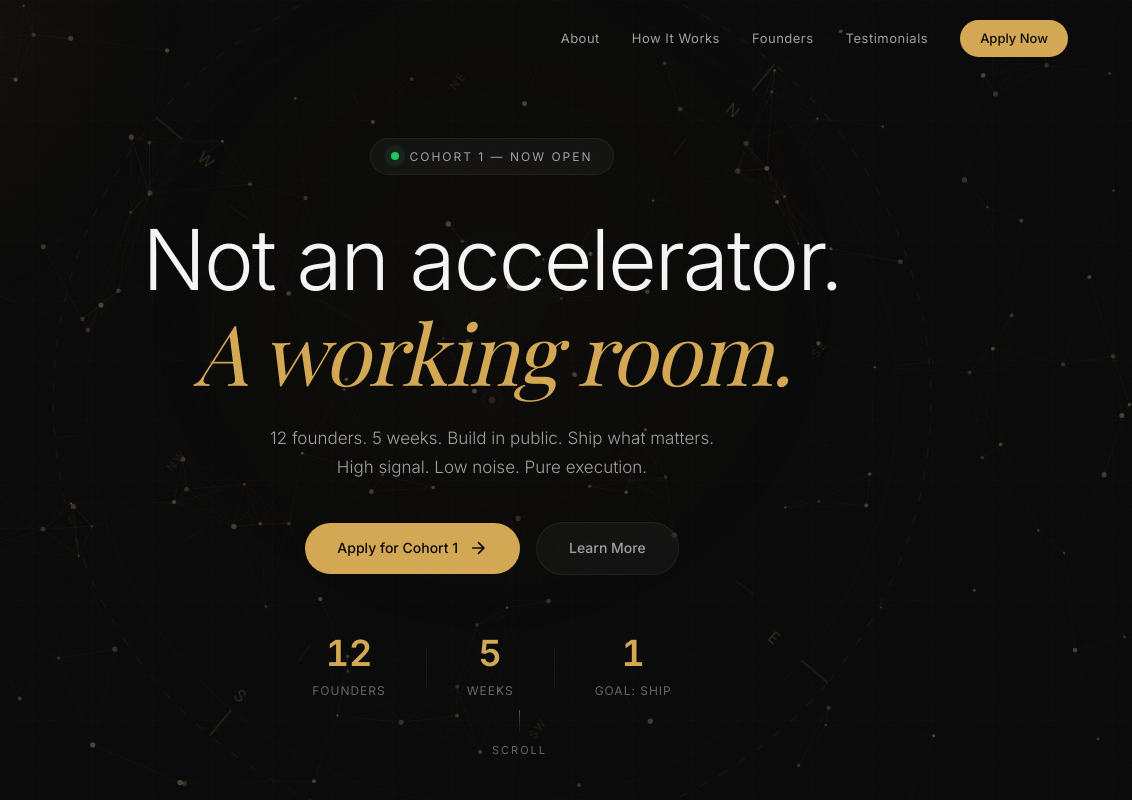
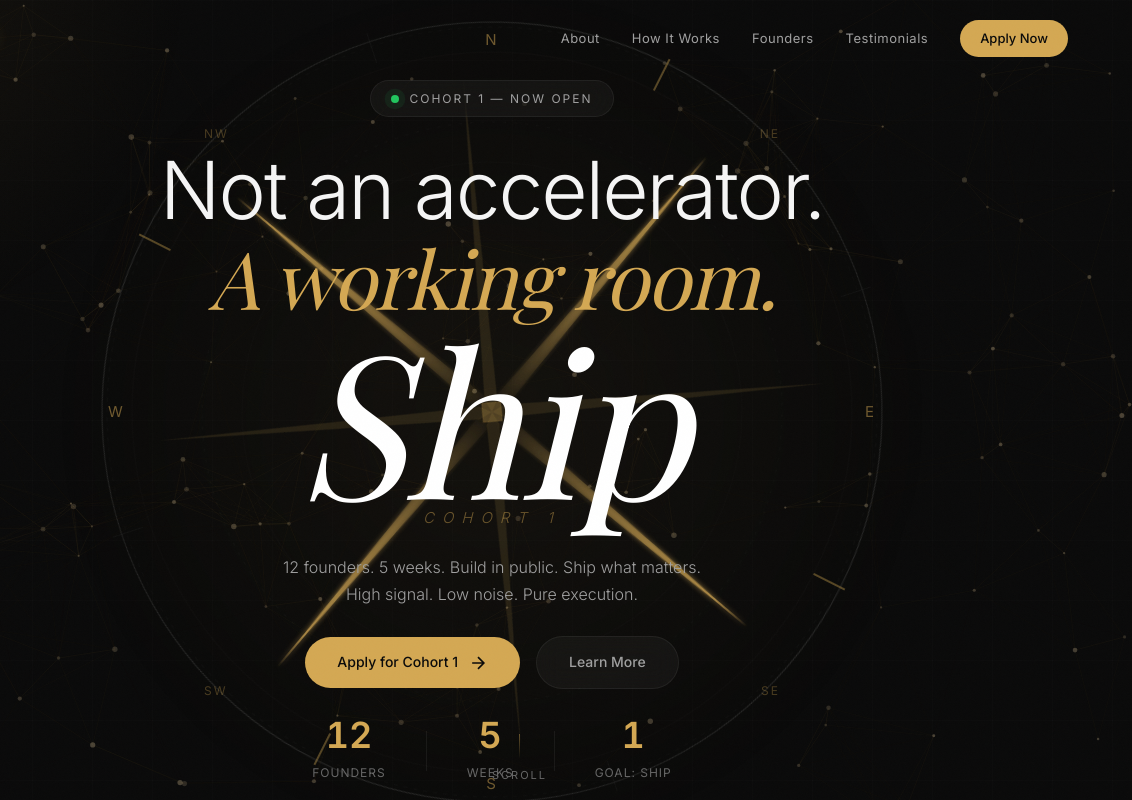
Before and after one commit to sreekarvss29/ship-studio-recreation, a plain HTML site: page index.html in a window 1280 px wide. Shown: the top 800 px of the page, 148-1280 px from the left. Drawn offline with nearby package versions, Linux system fonts and the light colour scheme; animation ran at ten frames a second; a web font is replaced by a local one.

Commit message:
Redesign compass with gold star needles, large Ship logo, and hover glow
- Compass star with gradient gold needles (N/S/E/W + diagonals) spinning behind content
- Large serif "Ship" + "COHORT 1" text centered in hero with golden glow on hover
- Direction labels (N/S/E/W/NE/NW/SE/SW) fixed around compass ring
- Green badge "Cohort 1 — Now Open" restored
- Hero content centered inside compass as background
- Removed duplicate compass-logo element

Co-Authored-By: Claude Opus 4.6 <noreply@anthropic.com>

```diff
--- a/index.html
+++ b/index.html
@@ -54,71 +54,89 @@
     <div class="hero-grid-bg"></div>
     <div class="hero-radial"></div>
 
-    <!-- Compass Ring -->
-    <div class="compass-wrapper">
-      <!-- Outer ring - slow spin -->
-      <div class="compass-ring compass-ring-outer">
+    <!-- Compass + Ship Logo -->
+    <div class="compass-wrapper" id="compassWrapper">
+      <!-- Compass star (gold needle) - slow spin -->
+      <div class="compass-star">
         <svg viewBox="0 0 800 800" fill="none" xmlns="http://www.w3.org/2000/svg">
-          <circle cx="400" cy="400" r="390" stroke="rgba(212,168,83,0.08)" stroke-width="1" stroke-dasharray="8 12"/>
-          <circle cx="400" cy="400" r="360" stroke="rgba(212,168,83,0.05)" stroke-width="0.5"/>
-          <!-- Tick marks -->
-          <line x1="400" y1="10" x2="400" y2="40" stroke="rgba(212,168,83,0.2)" stroke-width="1"/>
-          <line x1="400" y1="760" x2="400" y2="790" stroke="rgba(212,168,83,0.2)" stroke-width="1"/>
-          <line x1="10" y1="400" x2="40" y2="400" stroke="rgba(212,168,83,0.2)" stroke-width="1"/>
-          <line x1="760" y1="400" x2="790" y2="400" stroke="rgba(212,168,83,0.2)" stroke-width="1"/>
-          <!-- Diagonal ticks -->
-          <line x1="121" y1="121" x2="142" y2="142" stroke="rgba(212,168,83,0.1)" stroke-width="0.5"/>
-          <line x1="679" y1="121" x2="658" y2="142" stroke="rgba(212,168,83,0.1)" stroke-width="0.5"/>
-          <line x1="121" y1="679" x2="142" y2="658" stroke="rgba(212,168,83,0.1)" stroke-width="0.5"/>
-          <line x1="679" y1="679" x2="658" y2="658" stroke="rgba(212,168,83,0.1)" stroke-width="0.5"/>
-          <!-- Direction labels -->
-          <text x="400" y="70" text-anchor="middle" fill="rgba(212,168,83,0.25)" font-size="14" font-family="Inter" font-weight="300" letter-spacing="4">N</text>
-          <text x="400" y="750" text-anchor="middle" fill="rgba(212,168,83,0.25)" font-size="14" font-family="Inter" font-weight="300" letter-spacing="4">S</text>
-          <text x="70" y="405" text-anchor="middle" fill="rgba(212,168,83,0.25)" font-size="14" font-family="Inter" font-weight="300" letter-spacing="4">W</text>
-          <text x="730" y="405" text-anchor="middle" fill="rgba(212,168,83,0.25)" font-size="14" font-family="Inter" font-weight="300" letter-spacing="4">E</text>
+          <defs>
+            <linearGradient id="starGoldV" x1="400" y1="0" x2="400" y2="800" gradientUnits="userSpaceOnUse">
+              <stop offset="0%" stop-color="#d4a853" stop-opacity="0.9"/>
+              <stop offset="40%" stop-color="#d4a853" stop-opacity="0.15"/>
+              <stop offset="50%" stop-color="#d4a853" stop-opacity="0"/>
+              <stop offset="60%" stop-color="#d4a853" stop-opacity="0.15"/>
+              <stop offset="100%" stop-color="#d4a853" stop-opacity="0.9"/>
+            </linearGradient>
+            <linearGradient id="starGoldH" x1="0" y1="400" x2="800" y2="400" gradientUnits="userSpaceOnUse">
+              <stop offset="0%" stop-color="#d4a853" stop-opacity="0.9"/>
+              <stop offset="40%" stop-color="#d4a853" stop-opacity="0.15"/>
+              <stop offset="50%" stop-color="#d4a853" stop-opacity="0"/>
+              <stop offset="60%" stop-color="#d4a853" stop-opacity="0.15"/>
+              <stop offset="100%" stop-color="#d4a853" stop-opacity="0.9"/>
+            </linearGradient>
+            <filter id="starGlow">
+              <feGaussianBlur stdDeviation="3" result="blur"/>
+              <feMerge>
+                <feMergeNode in="blur"/>
+                <feMergeNode in="SourceGraphic"/>
+              </feMerge>
+            </filter>
+          </defs>
+          <!-- Vertical needle (N-S) -->
+          <polygon points="400,30 408,380 400,400 392,380" fill="url(#starGoldV)" filter="url(#starGlow)"/>
+          <polygon points="400,770 408,420 400,400 392,420" fill="url(#starGoldV)" filter="url(#starGlow)"/>
+          <!-- Horizontal needle (W-E) -->
+          <polygon points="30,400 380,392 400,400 380,408" fill="url(#starGoldH)" filter="url(#starGlow)"/>
+          <polygon points="770,400 420,392 400,400 420,408" fill="url(#starGoldH)" filter="url(#starGlow)"/>
+          <!-- Diagonal needles (thinner) -->
+          <polygon points="138,138 385,395 400,400 395,385" fill="rgba(212,168,83,0.12)"/>
+          <polygon points="662,138 405,385 400,400 415,395" fill="rgba(212,168,83,0.12)"/>
+          <polygon points="138,662 385,405 400,400 395,415" fill="rgba(212,168,83,0.12)"/>
+          <polygon points="662,662 415,405 400,400 405,415" fill="rgba(212,168,83,0.12)"/>
+          <!-- Center diamond -->
+          <polygon points="400,385 415,400 400,415 385,400" fill="rgba(212,168,83,0.3)" stroke="rgba(212,168,83,0.5)" stroke-width="0.5"/>
         </svg>
       </div>
 
-      <!-- Middle ring - counter spin -->
-      <div class="compass-ring compass-ring-middle">
-        <svg viewBox="0 0 600 600" fill="none" xmlns="http://www.w3.org/2000/svg">
-          <circle cx="300" cy="300" r="290" stroke="rgba(212,168,83,0.06)" stroke-width="0.5" stroke-dasharray="4 8"/>
-          <circle cx="300" cy="300" r="260" stroke="rgba(212,168,83,0.04)" stroke-width="0.5" stroke-dasharray="2 16"/>
-          <!-- Small tick marks every 30 degrees -->
-          <line x1="300" y1="10" x2="300" y2="30" stroke="rgba(212,168,83,0.12)" stroke-width="0.5"/>
-          <line x1="445" y1="37" x2="438" y2="55" stroke="rgba(212,168,83,0.08)" stroke-width="0.5"/>
-          <line x1="563" y1="155" x2="545" y2="162" stroke="rgba(212,168,83,0.08)" stroke-width="0.5"/>
-          <line x1="590" y1="300" x2="570" y2="300" stroke="rgba(212,168,83,0.12)" stroke-width="0.5"/>
-          <line x1="563" y1="445" x2="545" y2="438" stroke="rgba(212,168,83,0.08)" stroke-width="0.5"/>
-          <line x1="445" y1="563" x2="438" y2="545" stroke="rgba(212,168,83,0.08)" stroke-width="0.5"/>
-          <line x1="300" y1="590" x2="300" y2="570" stroke="rgba(212,168,83,0.12)" stroke-width="0.5"/>
-          <line x1="155" y1="563" x2="162" y2="545" stroke="rgba(212,168,83,0.08)" stroke-width="0.5"/>
-          <line x1="37" y1="445" x2="55" y2="438" stroke="rgba(212,168,83,0.08)" stroke-width="0.5"/>
-          <line x1="10" y1="300" x2="30" y2="300" stroke="rgba(212,168,83,0.12)" stroke-width="0.5"/>
-          <line x1="37" y1="155" x2="55" y2="162" stroke="rgba(212,168,83,0.08)" stroke-width="0.5"/>
-          <line x1="155" y1="37" x2="162" y2="55" stroke="rgba(212,168,83,0.08)" stroke-width="0.5"/>
-          <!-- Diagonal labels -->
-          <text x="510" y="110" text-anchor="middle" fill="rgba(212,168,83,0.15)" font-size="10" font-family="Inter" font-weight="300" letter-spacing="2">NE</text>
-          <text x="510" y="510" text-anchor="middle" fill="rgba(212,168,83,0.15)" font-size="10" font-family="Inter" font-weight="300" letter-spacing="2">SE</text>
-          <text x="90" y="510" text-anchor="middle" fill="rgba(212,168,83,0.15)" font-size="10" font-family="Inter" font-weight="300" letter-spacing="2">SW</text>
-          <text x="90" y="110" text-anchor="middle" fill="rgba(212,168,83,0.15)" font-size="10" font-family="Inter" font-weight="300" letter-spacing="2">NW</text>
+      <!-- Outer circle ring - slow spin -->
+      <div class="compass-ring compass-ring-outer">
+        <svg viewBox="0 0 800 800" fill="none" xmlns="http://www.w3.org/2000/svg">
+          <circle cx="400" cy="400" r="390" stroke="rgba(255,255,255,0.12)" stroke-width="1"/>
+          <circle cx="400" cy="400" r="385" stroke="rgba(255,255,255,0.06)" stroke-width="0.5" stroke-dasharray="4 6"/>
+          <circle cx="400" cy="400" r="360" stroke="rgba(255,255,255,0.04)" stroke-width="0.5"/>
+          <!-- Cardinal ticks -->
+          <line x1="400" y1="5" x2="400" y2="40" stroke="rgba(212,168,83,0.5)" stroke-width="1.5"/>
+          <line x1="400" y1="760" x2="400" y2="795" stroke="rgba(212,168,83,0.5)" stroke-width="1.5"/>
+          <line x1="5" y1="400" x2="40" y2="400" stroke="rgba(212,168,83,0.5)" stroke-width="1.5"/>
+          <line x1="760" y1="400" x2="795" y2="400" stroke="rgba(212,168,83,0.5)" stroke-width="1.5"/>
+          <!-- Minor ticks -->
+          <line x1="118" y1="118" x2="140" y2="140" stroke="rgba(255,255,255,0.08)" stroke-width="0.5"/>
+          <line x1="682" y1="118" x2="660" y2="140" stroke="rgba(255,255,255,0.08)" stroke-width="0.5"/>
+          <line x1="118" y1="682" x2="140" y2="660" stroke="rgba(255,255,255,0.08)" stroke-width="0.5"/>
+          <line x1="682" y1="682" x2="660" y2="660" stroke="rgba(255,255,255,0.08)" stroke-width="0.5"/>
         </svg>
       </div>
 
-      <!-- Inner ring - slow spin -->
+      <!-- Direction labels (do NOT spin) -->
+      <div class="compass-directions">
+        <span class="dir dir-n">N</span>
+        <span class="dir dir-s">S</span>
+        <span class="dir dir-w">W</span>
+        <span class="dir dir-e">E</span>
+        <span class="dir dir-ne">NE</span>
+        <span class="dir dir-nw">NW</span>
+        <span class="dir dir-se">SE</span>
+        <span class="dir dir-sw">SW</span>
+      </div>
+
+      <!-- Inner ring - counter spin -->
       <div class="compass-ring compass-ring-inner">
-        <svg viewBox="0 0 400 400" fill="none" xmlns="http://www.w3.org/2000/svg">
-          <circle cx="200" cy="200" r="190" stroke="rgba(212,168,83,0.05)" stroke-width="0.5" stroke-dasharray="1 6"/>
-          <!-- Crosshair -->
-          <line x1="200" y1="20" x2="200" y2="80" stroke="rgba(212,168,83,0.08)" stroke-width="0.5"/>
-          <line x1="200" y1="320" x2="200" y2="380" stroke="rgba(212,168,83,0.08)" stroke-width="0.5"/>
-          <line x1="20" y1="200" x2="80" y2="200" stroke="rgba(212,168,83,0.08)" stroke-width="0.5"/>
-          <line x1="320" y1="200" x2="380" y2="200" stroke="rgba(212,168,83,0.08)" stroke-width="0.5"/>
-          <!-- Center dot -->
-          <circle cx="200" cy="200" r="3" fill="rgba(212,168,83,0.15)"/>
-          <circle cx="200" cy="200" r="8" stroke="rgba(212,168,83,0.08)" stroke-width="0.5"/>
+        <svg viewBox="0 0 600 600" fill="none" xmlns="http://www.w3.org/2000/svg">
+          <circle cx="300" cy="300" r="290" stroke="rgba(255,255,255,0.06)" stroke-width="0.5" stroke-dasharray="3 8"/>
+          <circle cx="300" cy="300" r="250" stroke="rgba(255,255,255,0.03)" stroke-width="0.5"/>
         </svg>
       </div>
+
     </div>
 
     <div class="hero-content">
@@ -131,6 +149,11 @@
         <span class="title-line reveal">Not an accelerator.</span>
         <span class="title-line title-italic reveal">A working room.</span>
       </h1>
+
+      <div class="hero-ship-logo reveal" id="heroShipLogo">
+        <span class="hero-ship-text">Ship</span>
+        <span class="hero-ship-cohort">COHORT 1</span>
+      </div>
 
       <p class="hero-sub reveal">
         12 founders. 5 weeks. Build in public. Ship what matters.
--- a/script.js
+++ b/script.js
@@ -381,17 +381,19 @@ document.addEventListener('DOMContentLoaded', () => {
   const heroTitle = document.querySelector('.hero-title');
   const heroBadge = document.querySelector('.hero-badge');
   const heroStats = document.querySelector('.hero-stats');
-  const compassWrapper = document.querySelector('.compass-wrapper');
+  const compassWrapper = document.getElementById('compassWrapper');
 
   window.addEventListener('scroll', () => {
     const sy = window.scrollY;
     if (sy < window.innerHeight) {
       const factor = sy / window.innerHeight;
-      if (heroTitle) heroTitle.style.transform = `translateY(${sy * 0.15}px)`;
-      if (heroBadge) heroBadge.style.opacity = 1 - factor * 1.5;
-      if (heroStats) heroStats.style.transform = `translateY(${sy * 0.08}px)`;
-      if (compassWrapper) compassWrapper.style.transform = `translate(-50%, -50%) scale(${1 + factor * 0.2})`;
-      if (compassWrapper) compassWrapper.style.opacity = 1 - factor * 1.2;
+      if (heroTitle) heroTitle.style.transform = `translateY(${sy * 0.1}px)`;
+      if (heroBadge) heroBadge.style.opacity = 1 - factor * 1.8;
+      if (heroStats) heroStats.style.transform = `translateY(${sy * 0.05}px)`;
+      if (compassWrapper) {
+        compassWrapper.style.transform = `translate(-50%, -50%) scale(${1 + factor * 0.12})`;
+        compassWrapper.style.opacity = 1 - factor * 1.1;
+      }
     }
   }, { passive: true });
 
--- a/styles.css
+++ b/styles.css
@@ -317,23 +317,41 @@ a { color: inherit; text-decoration: none; }
   justify-content: center;
   position: relative;
   overflow: hidden;
-  padding: 120px 24px 80px;
+  padding: 80px 24px 40px;
 }
 
 .hero-grid-bg {
   display: none; /* replaced by full-page grid */
 }
 
-/* --- Compass Rings --- */
+/* --- Compass (large background behind all hero content) --- */
 .compass-wrapper {
   position: absolute;
   top: 50%;
   left: 50%;
   transform: translate(-50%, -50%);
-  width: min(95vw, 900px);
-  height: min(95vw, 900px);
+  width: min(95vw, 800px);
+  height: min(95vw, 800px);
   z-index: 1;
   pointer-events: none;
+}
+
+/* Compass star (gold needles) */
+.compass-star {
+  position: absolute;
+  top: 50%;
+  left: 50%;
+  transform: translate(-50%, -50%);
+  width: 90%;
+  height: 90%;
+  animation: spin-cw 60s linear infinite;
+}
+
+.compass-star svg {
+  display: block;
+  width: 100%;
+  height: 100%;
+  transition: filter 0.6s cubic-bezier(0.16, 1, 0.3, 1);
 }
 
 .compass-ring {
@@ -350,19 +368,13 @@ a { color: inherit; text-decoration: none; }
 .compass-ring-outer {
   width: 100%;
   height: 100%;
-  animation: spin-cw 60s linear infinite;
-}
-
-.compass-ring-middle {
-  width: 75%;
-  height: 75%;
-  animation: spin-ccw 45s linear infinite;
+  animation: spin-cw 90s linear infinite;
 }
 
 .compass-ring-inner {
-  width: 50%;
-  height: 50%;
-  animation: spin-cw 80s linear infinite;
+  width: 75%;
+  height: 75%;
+  animation: spin-ccw 70s linear infinite;
 }
 
 @keyframes spin-cw {
@@ -375,30 +387,106 @@ a { color: inherit; text-decoration: none; }
   to { transform: translate(-50%, -50%) rotate(-360deg); }
 }
 
+/* Direction labels (fixed, do NOT spin) */
+.compass-directions {
+  position: absolute;
+  inset: 0;
+  z-index: 3;
+}
+
+.dir {
+  position: absolute;
+  font-family: 'Inter', sans-serif;
+  font-weight: 400;
+  letter-spacing: 2px;
+  color: rgba(212, 168, 83, 0.5);
+  transition: all 0.6s cubic-bezier(0.16, 1, 0.3, 1);
+}
+
+.dir-n { top: 2%; left: 50%; transform: translateX(-50%); font-size: 15px; }
+.dir-s { bottom: 2%; left: 50%; transform: translateX(-50%); font-size: 15px; }
+.dir-w { top: 50%; left: 2%; transform: translateY(-50%); font-size: 15px; }
+.dir-e { top: 50%; right: 2%; transform: translateY(-50%); font-size: 15px; }
+.dir-ne { top: 14%; right: 14%; font-size: 12px; color: rgba(212,168,83,0.3); }
+.dir-nw { top: 14%; left: 14%; font-size: 12px; color: rgba(212,168,83,0.3); }
+.dir-se { bottom: 14%; right: 14%; font-size: 12px; color: rgba(212,168,83,0.3); }
+.dir-sw { bottom: 14%; left: 14%; font-size: 12px; color: rgba(212,168,83,0.3); }
+
+
+
 .hero-radial {
   position: absolute;
-  top: -20%;
+  top: -10%;
   left: 50%;
   transform: translateX(-50%);
-  width: 900px;
-  height: 900px;
+  width: 1000px;
+  height: 1000px;
   border-radius: 50%;
-  background: radial-gradient(circle, var(--gold-glow) 0%, transparent 60%);
-  filter: blur(100px);
+  background: radial-gradient(circle, rgba(212, 168, 83, 0.12) 0%, rgba(212, 168, 83, 0.04) 40%, transparent 65%);
+  filter: blur(60px);
   animation: breathe 8s ease-in-out infinite;
-  opacity: 0.2;
+  opacity: 0.5;
 }
 
 @keyframes breathe {
-  0%, 100% { opacity: 0.15; transform: translateX(-50%) scale(1); }
-  50% { opacity: 0.3; transform: translateX(-50%) scale(1.05); }
+  0%, 100% { opacity: 0.4; transform: translateX(-50%) scale(1); }
+  50% { opacity: 0.6; transform: translateX(-50%) scale(1.08); }
 }
 
 .hero-content {
   text-align: center;
   position: relative;
-  z-index: 2;
+  z-index: 10;
   max-width: 800px;
+}
+
+/* Ship logo — large serif centered */
+.hero-ship-logo {
+  display: flex;
+  flex-direction: column;
+  align-items: center;
+  margin-bottom: 24px;
+  cursor: default;
+  position: relative;
+}
+
+.hero-ship-text {
+  font-family: 'Playfair Display', serif;
+  font-style: italic;
+  font-weight: 400;
+  font-size: clamp(90px, 22vw, 200px);
+  line-height: 0.85;
+  letter-spacing: -3px;
+  color: #ffffff;
+  transition: text-shadow 0.5s ease;
+}
+
+.hero-ship-cohort {
+  font-family: 'Inter', sans-serif;
+  font-style: italic;
+  font-weight: 300;
+  font-size: 15px;
+  letter-spacing: 8px;
+  color: rgba(212, 168, 83, 0.45);
+  text-transform: uppercase;
+  margin-top: 4px;
+  transition: all 0.5s ease;
+}
+
+/* Hover: white text stays, intense golden glow behind */
+.hero-ship-logo:hover .hero-ship-text {
+  text-shadow:
+    0 0 20px rgba(232, 201, 122, 1),
+    0 0 50px rgba(212, 168, 83, 0.95),
+    0 0 100px rgba(212, 168, 83, 0.7),
+    0 0 160px rgba(212, 168, 83, 0.5),
+    0 0 250px rgba(212, 168, 83, 0.3),
+    0 0 350px rgba(212, 168, 83, 0.15);
+}
+
+.hero-ship-logo:hover .hero-ship-cohort {
+  color: rgba(212, 168, 83, 0.8);
+  text-shadow: 0 0 20px rgba(212, 168, 83, 0.3);
 }
 
 .hero-badge {
@@ -413,7 +501,7 @@ a { color: inherit; text-decoration: none; }
   letter-spacing: 2px;
   text-transform: uppercase;
   color: var(--text-secondary);
-  margin-bottom: 40px;
+  margin-bottom: 30px;
   backdrop-filter: blur(16px);
   -webkit-backdrop-filter: blur(16px);
 }
@@ -432,11 +520,11 @@ a { color: inherit; text-decoration: none; }
 }
 
 .hero-title {
-  font-size: clamp(42px, 7vw, 84px);
+  font-size: clamp(42px, 7vw, 80px);
   font-weight: 300;
   line-height: 1.08;
   letter-spacing: -2px;
-  margin-bottom: 28px;
+  margin-bottom: 12px;
 }
 
 .title-line {
@@ -451,11 +539,11 @@ a { color: inherit; text-decoration: none; }
 }
 
 .hero-sub {
-  font-size: 17px;
+  font-size: 16px;
   line-height: 1.7;
   color: var(--text-secondary);
   max-width: 520px;
-  margin: 0 auto 40px;
+  margin: 0 auto 28px;
   font-weight: 300;
 }
 
@@ -464,7 +552,7 @@ a { color: inherit; text-decoration: none; }
   align-items: center;
   justify-content: center;
   gap: 16px;
-  margin-bottom: 60px;
+  margin-bottom: 28px;
   flex-wrap: wrap;
 }
 
@@ -1150,8 +1238,8 @@ blockquote {
     grid-template-columns: repeat(2, 1fr);
   }
   .compass-wrapper {
-    width: min(95vw, 700px);
-    height: min(95vw, 700px);
+    width: min(95vw, 650px);
+    height: min(95vw, 650px);
   }
 }
 
```
